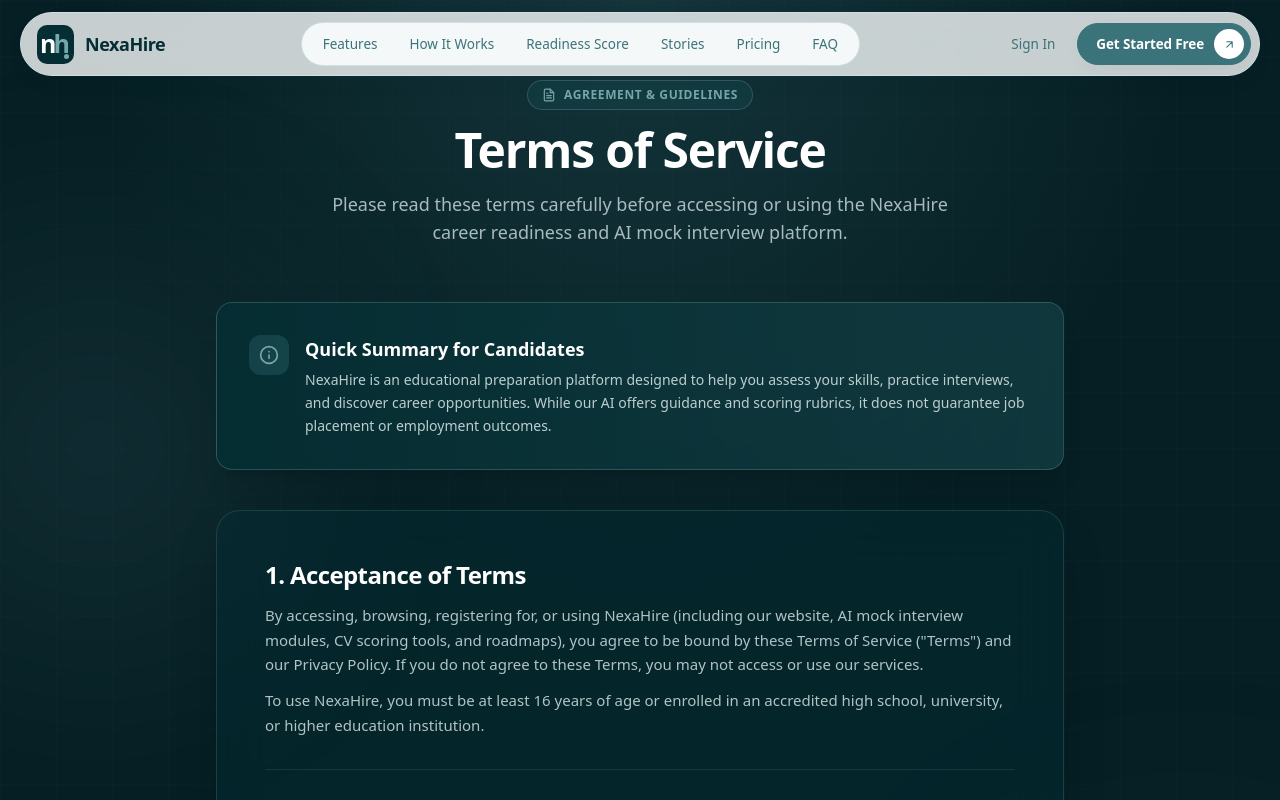
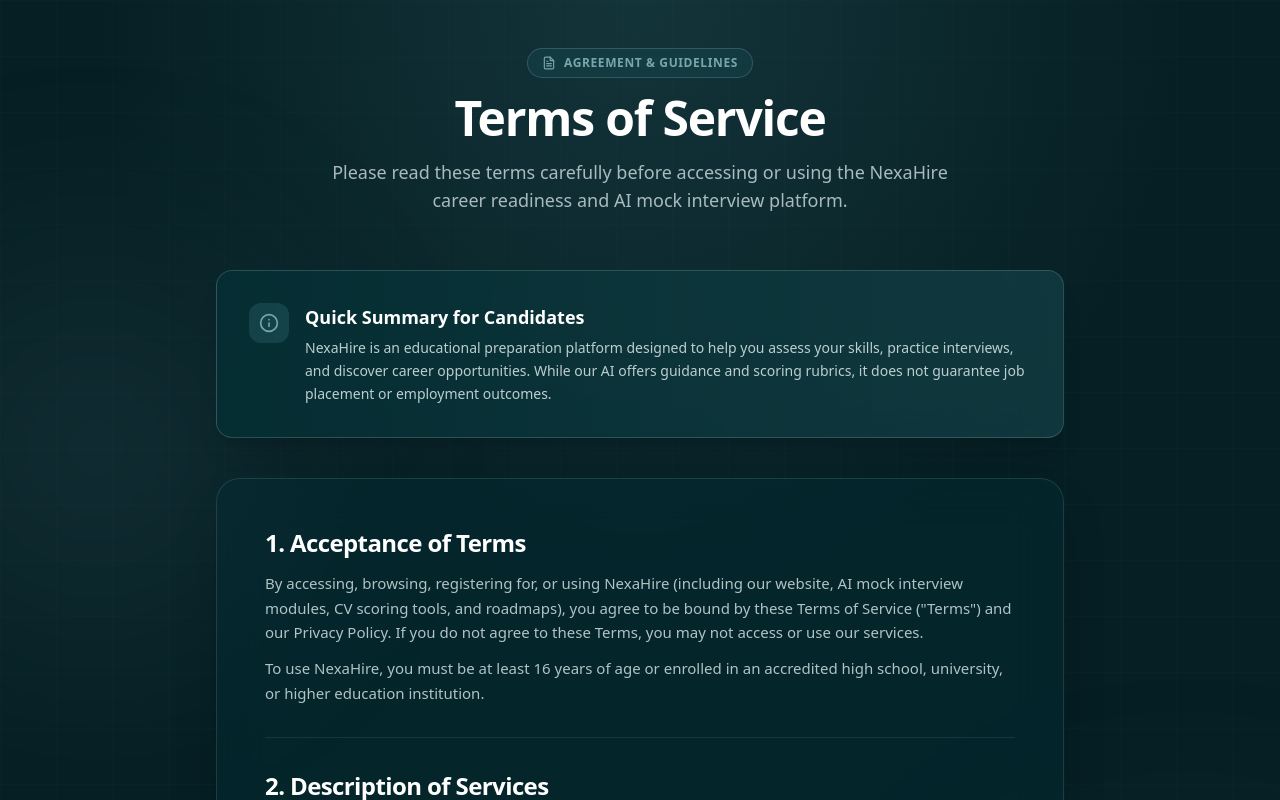
Before and after one commit to abdullah-2025/nexahire-ai-site, a Next.js app: page /terms in a window 1280 px wide. Shown: the top 800 px of the page. Built offline with nearby package versions, Linux system fonts and the light colour scheme; a web font is replaced by a local one.

Commit message:
removed the nav bar from legal pages

```diff
--- a/src/app/contact/page.tsx
+++ b/src/app/(legal)/contact/page.tsx
@@ -9,7 +9,7 @@
 
 export default function ContactPage() {
   return (
-    <div className="min-h-screen bg-[#061f24] text-[#d0dfe1] selection:bg-[#3b737a]/40 selection:text-white relative overflow-hidden flex flex-col font-sans">
+    <div className="legal-page min-h-dvh bg-[#061f24] text-[#d0dfe1] selection:bg-[#3b737a]/40 selection:text-white relative overflow-hidden flex flex-col font-sans">
       {/* Background Glows & Architectural Grid */}
       <div
         className="pointer-events-none absolute inset-0 overflow-hidden"
@@ -31,7 +31,7 @@
       </div>
 
       {/* Main Content */}
-      <main className="relative z-10 mx-auto w-full max-w-4xl flex-1 px-4 pt-16 pb-12 sm:px-6 lg:pt-20 lg:pb-16">
+      <main className="relative z-10 mx-auto w-full max-w-4xl flex-1 px-4 pb-12 sm:px-6 lg:pb-16">
         {/* Page Hero Header */}
         <div className="mb-10 text-center sm:mb-14">
           <div className="mb-4 inline-flex items-center gap-2 rounded-full border border-[#76a7ad]/30 bg-[#144147]/60 px-3.5 py-1.5 text-xs font-semibold tracking-wider uppercase text-[#76a7ad] backdrop-blur-sm">
--- /dev/null
+++ b/src/app/(legal)/layout.tsx
@@ -0,0 +1,5 @@
+import type { ReactNode } from 'react'
+
+export default function LegalLayout({ children }: { children: ReactNode }) {
+  return <div className="legal-layout">{children}</div>
+}
--- a/src/app/privacy/page.tsx
+++ b/src/app/(legal)/privacy/page.tsx
@@ -9,7 +9,7 @@
 
 export default function PrivacyPolicyPage() {
   return (
-    <div className="min-h-screen bg-[#061f24] text-[#d0dfe1] selection:bg-[#3b737a]/40 selection:text-white relative overflow-hidden flex flex-col font-sans">
+    <div className="legal-page min-h-dvh bg-[#061f24] text-[#d0dfe1] selection:bg-[#3b737a]/40 selection:text-white relative overflow-hidden flex flex-col font-sans">
       {/* Background Glows & Architectural Grid */}
       <div
         className="pointer-events-none absolute inset-0 overflow-hidden"
@@ -31,7 +31,7 @@
       </div>
 
       {/* Main Legal Content Container */}
-      <main className="relative z-10 mx-auto w-full max-w-4xl flex-1 px-4 pt-16 pb-12 sm:px-6 lg:pt-20 lg:pb-16">
+      <main className="relative z-10 mx-auto w-full max-w-4xl flex-1 px-4 pb-12 sm:px-6 lg:pb-16">
         {/* Page Hero Header */}
         <div className="mb-10 text-center sm:mb-14">
           <div className="mb-4 inline-flex items-center gap-2 rounded-full border border-[#76a7ad]/30 bg-[#144147]/60 px-3.5 py-1.5 text-xs font-semibold tracking-wider uppercase text-[#76a7ad] backdrop-blur-sm">
--- a/src/app/terms/page.tsx
+++ b/src/app/(legal)/terms/page.tsx
@@ -9,7 +9,7 @@
 
 export default function TermsOfServicePage() {
   return (
-    <div className="min-h-screen bg-[#061f24] text-[#d0dfe1] selection:bg-[#3b737a]/40 selection:text-white relative overflow-hidden flex flex-col font-sans">
+    <div className="legal-page min-h-dvh bg-[#061f24] text-[#d0dfe1] selection:bg-[#3b737a]/40 selection:text-white relative overflow-hidden flex flex-col font-sans">
       {/* Background Glows & Architectural Grid */}
       <div
         className="pointer-events-none absolute inset-0 overflow-hidden"
@@ -31,7 +31,7 @@
       </div>
 
       {/* Main Legal Content Container */}
-      <main className="relative z-10 mx-auto w-full max-w-4xl flex-1 px-4 pt-16 pb-12 sm:px-6 lg:pt-20 lg:pb-16">
+      <main className="relative z-10 mx-auto w-full max-w-4xl flex-1 px-4 pb-12 sm:px-6 lg:pb-16">
         {/* Page Hero Header */}
         <div className="mb-10 text-center sm:mb-14">
           <div className="mb-4 inline-flex items-center gap-2 rounded-full border border-[#76a7ad]/30 bg-[#144147]/60 px-3.5 py-1.5 text-xs font-semibold tracking-wider uppercase text-[#76a7ad] backdrop-blur-sm">
--- /dev/null
+++ b/src/app/(site)/layout.tsx
@@ -0,0 +1,11 @@
+import type { ReactNode } from 'react'
+import Navigation from '@/components/Navigation'
+
+export default function SiteLayout({ children }: { children: ReactNode }) {
+  return (
+    <>
+      <Navigation />
+      {children}
+    </>
+  )
+}
--- a/src/app/layout.tsx
+++ b/src/app/layout.tsx
@@ -1,6 +1,5 @@
 import type { Metadata } from 'next'
 import type { ReactNode } from 'react'
-import Navigation from '@/components/Navigation'
 import './globals.css'
 
 export const metadata: Metadata = {
@@ -14,7 +13,6 @@
   return (
     <html lang="en">
       <body suppressHydrationWarning>
-        <Navigation />
         {children}
       </body>
     </html>
--- a/src/styles/theme.css
+++ b/src/styles/theme.css
@@ -22,6 +22,28 @@
   background: var(--background);
   color: var(--foreground);
   overflow-x: hidden;
+}
+
+body:has(.legal-layout) {
+  background: #061f24;
+}
+
+.legal-layout > .legal-page {
+  padding-top: 3rem;
+  padding-bottom: 4rem;
+}
+
+@media (min-width: 640px) {
+  .legal-layout > .legal-page {
+    padding-top: 4rem;
+    padding-bottom: 6rem;
+  }
+}
+
+@media (min-width: 1024px) {
+  .legal-layout > .legal-page {
+    padding-top: 3rem;
+  }
 }
 
 a {
```
Also changed, not shown: src/app/(site)/page.tsx (renamed from src/app/page.tsx).
